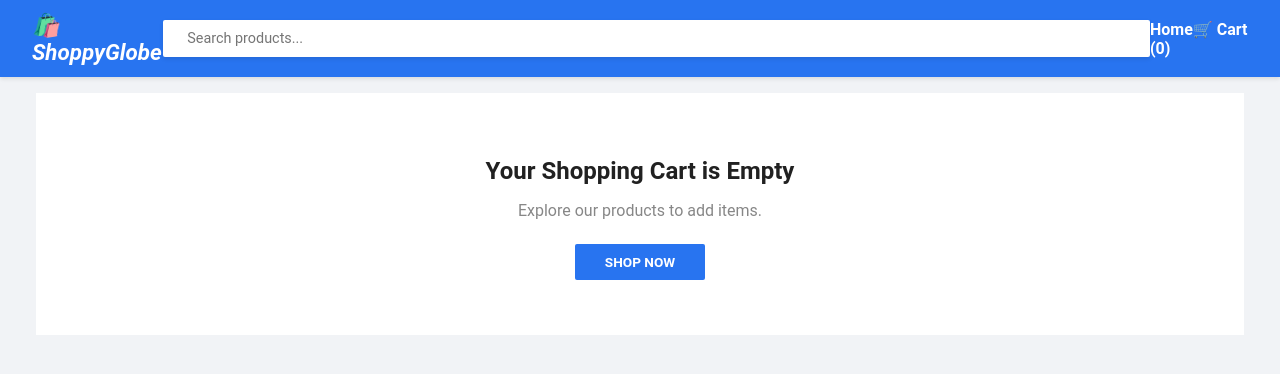
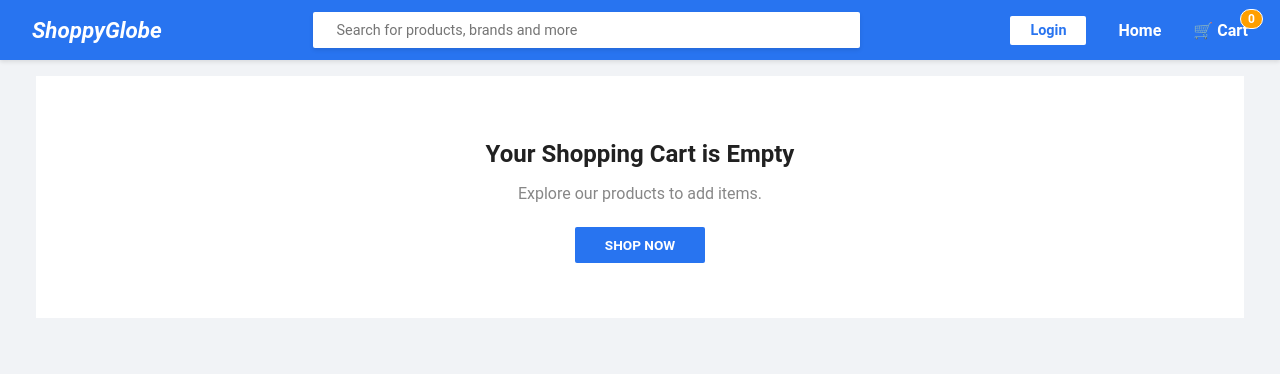
Before and after one commit to Chaitanya123143/shoppyglobe, a React (Vite) app: page /cart in a window 1280 px wide. Shown: the top 374 px of the page. Built offline with nearby package versions, Linux system fonts and the light colour scheme.

Commit message:
Feat: Adapt header navigation design to reflect mock logged-in status

```diff
--- a/src/components/Header.jsx
+++ b/src/components/Header.jsx
@@ -2,26 +2,45 @@ import React from 'react';
 import { Link } from 'react-router-dom';
 import { useSelector, useDispatch } from 'react-redux';
 import { setSearchQuery } from '../store/searchSlice';
+import { mockLogin, mockLogout } from '../store/userSlice';
 
 const Header = () => {
   const dispatch = useDispatch();
   const searchVal = useSelector(state => state.search.query);
   const cartItems = useSelector(state => state.cart.items);
+  const { isAuthenticated, profile } = useSelector(state => state.user || { isAuthenticated: false, profile: null });
   const totalCount = cartItems.reduce((acc, item) => acc + item.quantity, 0);
 
   return (
     <header className="header">
-      <Link to="/" className="logo">🛍️ ShoppyGlobe</Link>
+      <Link to="/" className="logo" style={{ display: 'flex', flexDirection: 'column', lineHeight: '1' }}>
+        <span>ShoppyGlobe</span>
+        {isAuthenticated && <span style={{ fontSize: '0.65rem', color: 'var(--secondary)', fontStyle: 'normal', marginTop: '2px' }}>Explore Plus ✨</span>}
+      </Link>
+
+      <div className="search-container">
         <input
           type="text"
-        placeholder="Search products..."
+          placeholder="Search for products, brands and more"
           value={searchVal}
           onChange={(e) => dispatch(setSearchQuery(e.target.value))}
           className="search-input"
         />
-      <nav>
+      </div>
+
+      <nav className="nav-links">
+        {isAuthenticated ? (
+          <div style={{ display: 'flex', alignItems: 'center', gap: '10px' }}>
+            <span style={{ color: 'white', fontSize: '0.9rem', fontWeight: '600' }}>Hi, {profile.name.split(' ')[0]}</span>
+            <button onClick={() => dispatch(mockLogout())} style={{ background: 'white', color: 'var(--primary)', border: 'none', padding: '4px 10px', borderRadius: '2px', fontWeight: 'bold', cursor: 'pointer', fontSize: '0.8rem' }}>Logout</button>
+          </div>
+        ) : (
+          <button onClick={() => dispatch(mockLogin())} style={{ background: 'white', color: 'var(--primary)', border: 'none', padding: '6px 20px', borderRadius: '2px', fontWeight: 'bold', cursor: 'pointer', fontSize: '0.9rem' }}>Login</button>
+        )}
         <Link to="/" className="nav-link">Home</Link>
-        <Link to="/cart" className="nav-link">🛒 Cart ({totalCount})</Link>
+        <Link to="/cart" className="nav-link" style={{ fontSize: '1rem' }}>
+          🛒 Cart <span className="cart-count-badge">{totalCount}</span>
+        </Link>
       </nav>
     </header>
   );
```
Lines whose indentation alone changed are shown as unchanged.
